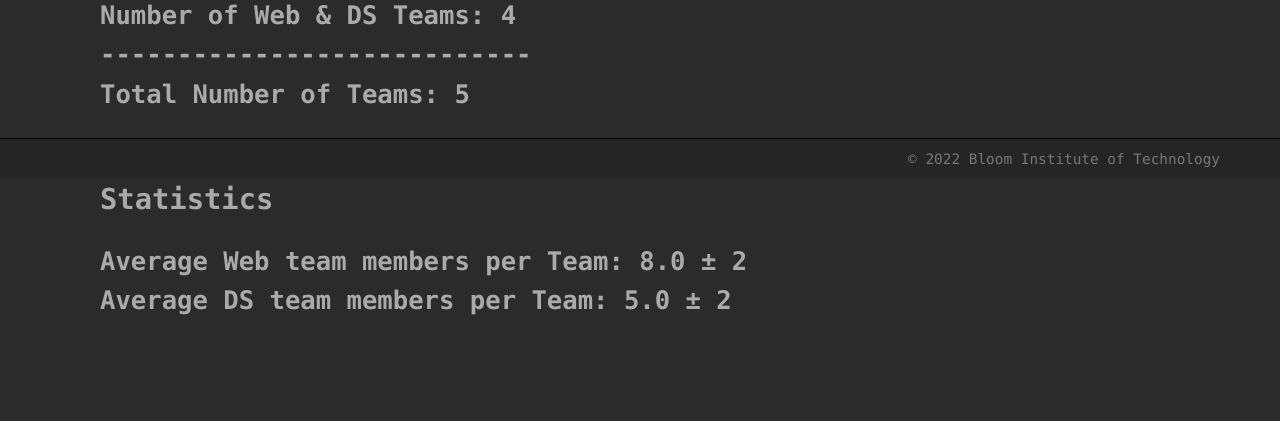
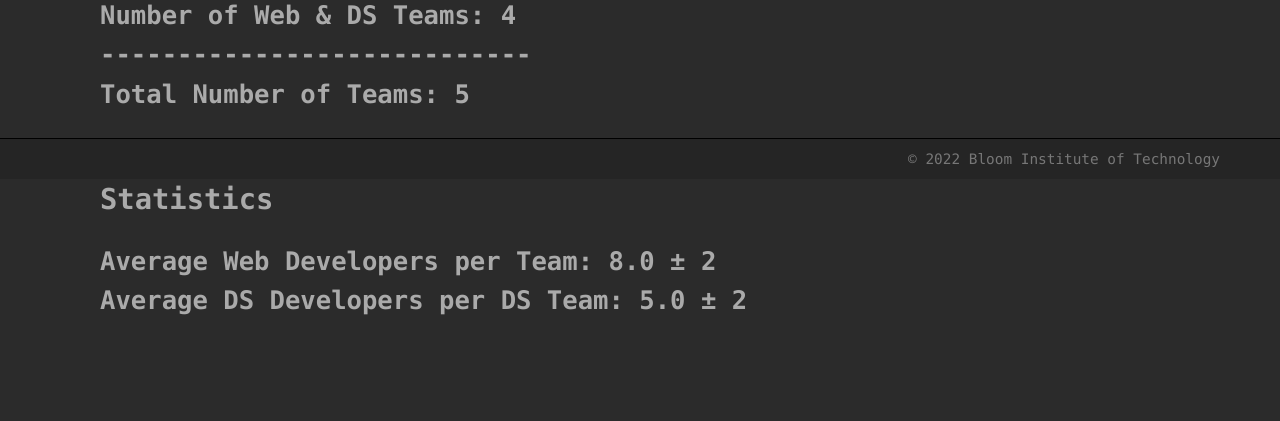
Before and after one commit to BrokenShell/TeamBuilderPreview, a Flask app: page / in a window 1280 px wide. Shown: the part 621-1042 px from the top of the page. Run offline with Flask 2, Linux system fonts and the light colour scheme.

Commit message:
updates wording

```diff
--- a/app/templates/index.html
+++ b/app/templates/index.html
@@ -27,8 +27,8 @@
 
         <h2>Statistics</h2>
         <h3>
-        Average Web team members per Team: {{ ave_web }} ± 2<br>
-        Average DS team members per Team: {{ ave_ds }} ± 2
+        Average Web Developers per Team: {{ ave_web }} ± 2<br>
+        Average DS Developers per DS Team: {{ ave_ds }} ± 2
         </h3>
     {% endif %}
 {% endblock %}
```
